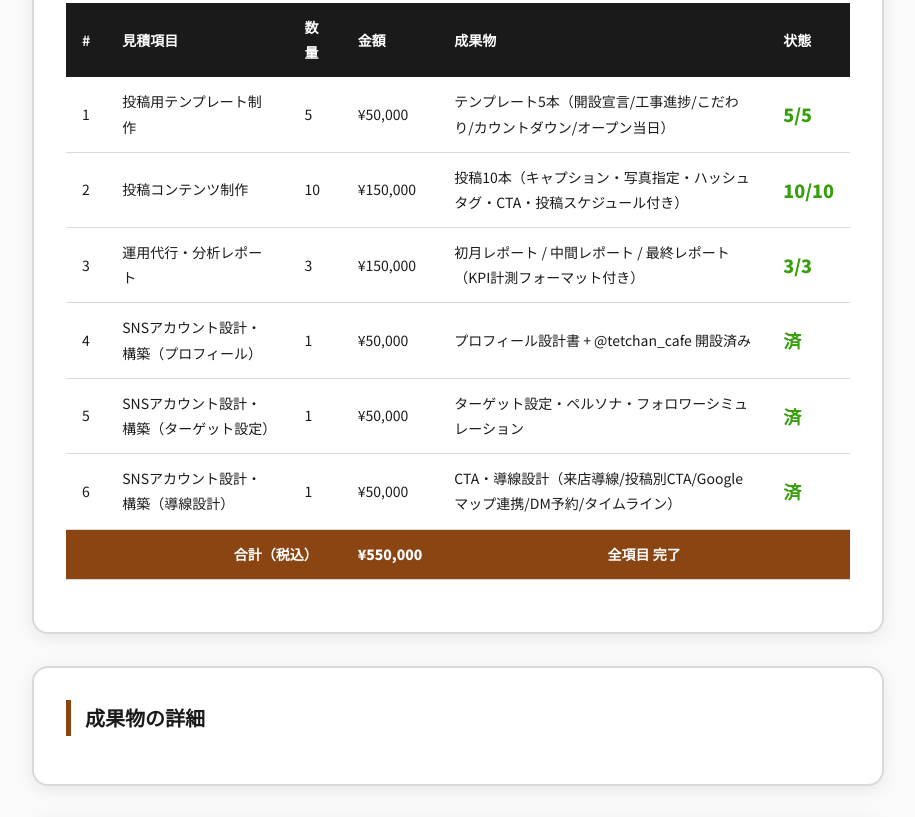
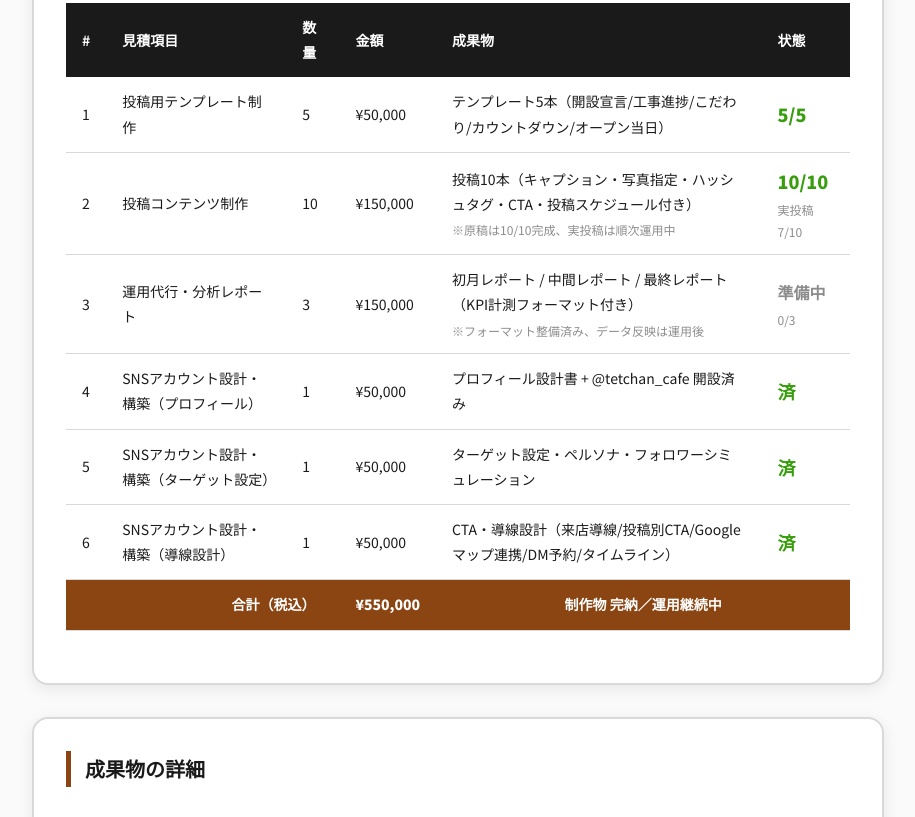
Before and after one commit to hoshizaemonn/tetchan-cafe-guide, a plain HTML site: page deliverables.html in a window 1280 px wide. Shown: the part 413-1230 px from the top of the page, without its empty margins (182-1097 px from the left). Drawn offline with Linux system fonts and the light colour scheme.

Commit message:
deliverables: 投稿7/10・月次レポート準備中の状態を反映

```diff
--- a/deliverables.html
+++ b/deliverables.html
@@ -47,6 +47,9 @@
   .estimate-table .total { background: var(--primary); color: var(--white); font-weight: 900; }
 
   .check { color: var(--green); font-weight: 900; font-size: 18px; }
+  .partial { color: var(--gold); font-weight: 900; font-size: 16px; }
+  .pending { color: var(--gray-500); font-weight: 900; font-size: 16px; }
+  .status-note { font-size: 12px; color: var(--gray-500); margin-top: 2px; display: block; }
 
   .deliverable-card {
     background: var(--white); border-radius: 16px; overflow: hidden;
@@ -150,16 +153,16 @@
         <td>投稿コンテンツ制作</td>
         <td>10</td>
         <td>¥150,000</td>
-        <td>投稿10本（キャプション・写真指定・ハッシュタグ・CTA・投稿スケジュール付き）</td>
-        <td><span class="check">10/10</span></td>
+        <td>投稿10本（キャプション・写真指定・ハッシュタグ・CTA・投稿スケジュール付き）<span class="status-note">※原稿は10/10完成、実投稿は順次運用中</span></td>
+        <td><span class="check">10/10</span><span class="status-note">実投稿 7/10</span></td>
       </tr>
       <tr>
         <td>3</td>
         <td>運用代行・分析レポート</td>
         <td>3</td>
         <td>¥150,000</td>
-        <td>初月レポート / 中間レポート / 最終レポート（KPI計測フォーマット付き）</td>
-        <td><span class="check">3/3</span></td>
+        <td>初月レポート / 中間レポート / 最終レポート（KPI計測フォーマット付き）<span class="status-note">※フォーマット整備済み、データ反映は運用後</span></td>
+        <td><span class="pending">準備中</span><span class="status-note">0/3</span></td>
       </tr>
       <tr>
         <td>4</td>
@@ -188,7 +191,7 @@
       <tr class="total">
         <td colspan="3" style="text-align:right; padding-right:24px;">合計（税込）</td>
         <td>¥550,000</td>
-        <td colspan="2" style="text-align:center;">全項目 完了</td>
+        <td colspan="2" style="text-align:center;">制作物 完納／運用継続中</td>
       </tr>
     </tbody>
   </table>
@@ -217,7 +220,7 @@
       <li><b>テンプレ④</b> カウントダウン ― カウントダウンスタンプ+Googleマップ連携</li>
       <li><b>テンプレ⑤</b> オープン当日 ― 来店+タグ付け依頼の全力CTA</li>
     </ul>
-    <p><b>投稿コンテンツ10本:</b> カフェ素材20枚から制作。各投稿に使用写真の指定・キャプション全文・ハッシュタグ5個・CTA・投稿タイミング（Week1〜4）を記載。フィード7本+リール3本の構成。</p>
+    <p><b>投稿コンテンツ10本:</b> カフェ素材20枚から制作。各投稿に使用写真の指定・キャプション全文・ハッシュタグ5個・CTA・投稿タイミング（Week1〜4）を記載。フィード7本+リール3本の構成。<br><span style="color:var(--gold); font-weight:700;">運用状況: 実投稿 7/10（残3本はオープン直前期に順次投稿予定）</span></p>
     <p><b>追加撮影依頼リスト:</b> 先方に追加で撮影してもらう素材10項目（優先度別）と依頼メッセージのテンプレートも含む。</p>
     <a href="posts.html" class="btn btn-primary">成果物を見る</a>
   </div>
@@ -239,7 +242,8 @@
       <li><b>最終レポート</b>（オープン〜3ヶ月後）― KPI達成率 / 3ヶ月推移 / パターン別効果ランキング / 成功事例 / セルフ運用ガイド / 次ステップ提案</li>
     </ul>
     <p>各レポートはKPI計測フォーマット付き。Instagramインサイトのデータを入力すればそのまま納品できる形式。</p>
-    <a href="reports.html" class="btn btn-primary">成果物を見る</a>
+    <p style="color:var(--gold); font-weight:700;">運用状況: フォーマット整備済み・データ反映待ち（初月レポートはオープン後に作成予定）</p>
+    <a href="reports.html" class="btn btn-primary">フォーマットを見る</a>
   </div>
 </div>
 
```
